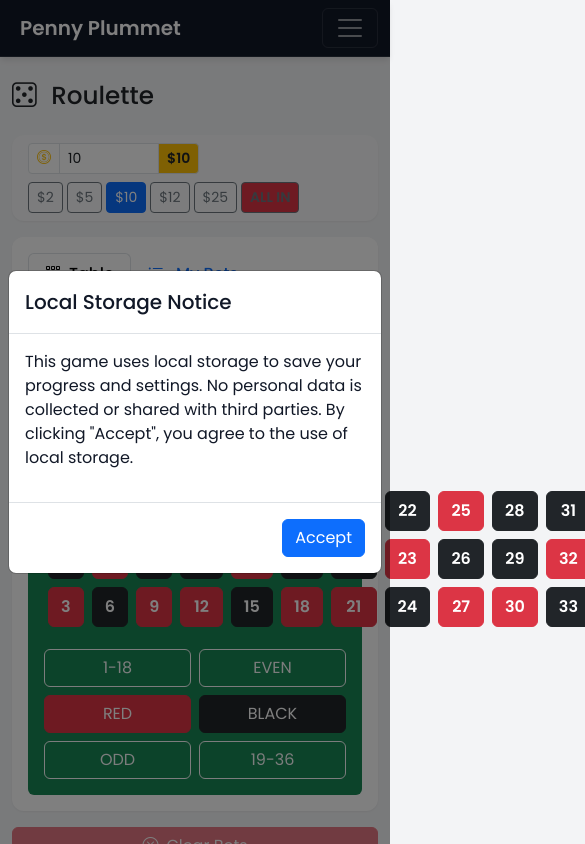
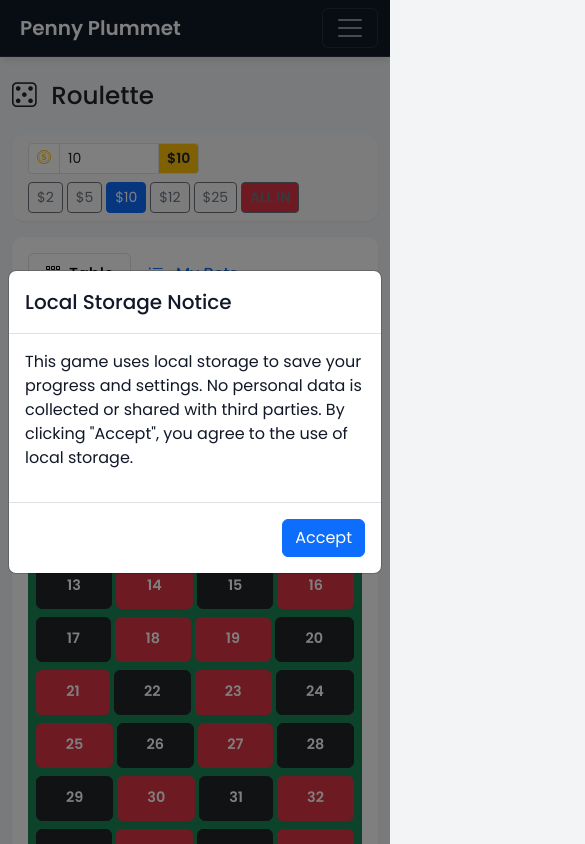
Before and after one commit to benceb2/penny-plummet, a Vue app: page /roulette in a window 390 px wide. Shown: the top 844 px of the page, 585 px wide, since content can reach past the window. Built offline with nearby package versions, Linux system fonts and the light colour scheme.

Commit message:
rolette table mobile enhancements

```diff
--- a/src/views/roulette/RouletteTable.vue
+++ b/src/views/roulette/RouletteTable.vue
@@ -58,6 +58,15 @@ const numberGrid = computed(() => {
   return grid
 })
 
+// Mobile-friendly grid (4 columns x 9 rows)
+const mobileGrid = computed(() => {
+  const grid = []
+  for (let i = 1; i <= 36; i += 4) {
+    grid.push([i, i + 1, i + 2, i + 3].filter(n => n <= 36))
+  }
+  return grid
+})
+
 const outsideBets = {
   dozens: [
     { type: 'dozen' as BetType, label: '1st 12', numbers: Array.from({ length: 12 }, (_, i) => i + 1) },
@@ -76,23 +85,10 @@ const outsideBets = {
 </script>
 
 <template>
-  <div class="bg-success p-3 rounded" style="overflow: visible;">
-    <!-- Zero -->
-    <div class="text-center mb-3" style="padding-top: 10px;">
-      <button
-        :class="`btn btn-success ${getBetAmount(0) > 0 ? 'active position-relative' : ''}`"
-        style="width: 60px; height: 60px; font-size: 1.5rem; font-weight: bold;"
-        @click="onPlaceBet('straight', [0], currentBetAmount)">
-        0
-        <span
-          v-if="getBetAmount(0) > 0"
-          class="position-absolute top-0 start-100 translate-middle badge rounded-pill bg-warning text-dark"
-          style="z-index: 1000;">
-          {{ formatCurrency(getBetAmount(0)) }}
-        </span>
-      </button>
-    </div>
+  <div class="bg-success p-2 p-md-3 rounded" style="overflow: visible;">
 
+    <!-- Desktop Layout -->
+    <div class="d-none d-md-block">
       <!-- Dozens -->
       <div class="row g-2 mb-2" style="padding-top: 10px;">
         <div v-for="bet in outsideBets.dozens" :key="bet.label" class="col-4">
@@ -102,29 +98,44 @@ const outsideBets = {
             {{ bet.label }}
             <span
               v-if="getOutsideBetAmount(bet.numbers) > 0"
-            class="position-absolute top-0 start-100 translate-middle badge rounded-pill bg-warning text-dark"
-            style="z-index: 1000;">
+              class="position-absolute badge rounded-pill bg-warning text-dark bet-badge">
               {{ formatCurrency(getOutsideBetAmount(bet.numbers)) }}
             </span>
           </button>
         </div>
       </div>
 
+      <!-- Numbers with Zero on the side -->
+      <div class="d-flex gap-2">
+        <!-- Zero -->
+        <div class="d-flex align-items-center">
+          <button
+            :class="`btn btn-success ${getBetAmount(0) > 0 ? 'active position-relative' : ''}`"
+            style="width: 50px; height: 120px; font-size: 1.5rem; font-weight: bold; writing-mode: vertical-lr;"
+            @click="onPlaceBet('straight', [0], currentBetAmount)">
+            0
+            <span
+              v-if="getBetAmount(0) > 0"
+              class="position-absolute badge rounded-pill bg-warning text-dark bet-badge">
+              {{ formatCurrency(getBetAmount(0)) }}
+            </span>
+          </button>
+        </div>
+
         <!-- Number Grid -->
-    <div class="mb-2" style="padding-top: 10px;">
-      <table class="table table-borderless mb-0" style="background-color: transparent !important;">
-        <tbody style="background-color: transparent;">
+        <div class="flex-grow-1" style="padding-top: 10px;">
+          <table class="table table-borderless mb-0 roulette-table">
+            <tbody>
               <tr v-for="(row, rowIndex) in numberGrid" :key="rowIndex">
-            <td v-for="num in row" :key="num" class="p-1" style="background-color: transparent; overflow: visible;">
+                <td v-for="num in row" :key="num" class="p-1">
                   <button
                     :class="getNumberButtonClass(num)"
-                style="width: 100%; height: 40px; font-weight: bold; position: relative;"
+                    class="number-btn"
                     @click="onPlaceBet('straight', [num], currentBetAmount)">
                     {{ num }}
                     <span
                       v-if="getBetAmount(num) > 0"
-                  class="position-absolute badge rounded-pill bg-warning text-dark"
-                  style="font-size: 0.65rem; z-index: 1000; top: -8px; right: -8px;">
+                      class="position-absolute badge rounded-pill bg-warning text-dark bet-badge">
                       {{ formatCurrency(getBetAmount(num)) }}
                     </span>
                   </button>
@@ -133,39 +144,146 @@ const outsideBets = {
             </tbody>
           </table>
         </div>
+      </div>
 
       <!-- Even Money Bets -->
-    <div class="row g-2" style="padding-top: 10px;">
-      <div v-for="bet in outsideBets.even_money" :key="bet.label" class="col-6 col-md-2">
+      <div class="row g-2 mt-2" style="padding-top: 10px;">
+        <div v-for="bet in outsideBets.even_money" :key="bet.label" class="col-2">
           <button
             :class="`btn w-100 ${bet.btnClass || 'btn-outline-light'} ${getOutsideBetAmount(bet.numbers) > 0 ? 'active position-relative' : ''}`"
             @click="onPlaceBet(bet.type, bet.numbers, currentBetAmount)">
             {{ bet.label }}
             <span
               v-if="getOutsideBetAmount(bet.numbers) > 0"
-            class="position-absolute top-0 start-100 translate-middle badge rounded-pill bg-warning text-dark"
-            style="z-index: 1000;">
+              class="position-absolute badge rounded-pill bg-warning text-dark bet-badge">
               {{ formatCurrency(getOutsideBetAmount(bet.numbers)) }}
             </span>
           </button>
         </div>
       </div>
     </div>
+
+    <!-- Mobile Layout -->
+    <div class="d-md-none">
+      <!-- Zero and Dozens in one row -->
+      <div class="row g-1 mb-2" style="padding-top: 10px;">
+        <div class="col-3">
+          <button
+            :class="`btn btn-success w-100 ${getBetAmount(0) > 0 ? 'active position-relative' : ''}`"
+            style="height: 50px; font-size: 1.25rem; font-weight: bold;"
+            @click="onPlaceBet('straight', [0], currentBetAmount)">
+            0
+            <span
+              v-if="getBetAmount(0) > 0"
+              class="position-absolute badge rounded-pill bg-warning text-dark bet-badge-sm">
+              {{ formatCurrency(getBetAmount(0)) }}
+            </span>
+          </button>
+        </div>
+        <div v-for="bet in outsideBets.dozens" :key="bet.label" class="col-3">
+          <button
+            :class="`btn btn-outline-light w-100 ${getOutsideBetAmount(bet.numbers) > 0 ? 'active position-relative' : ''}`"
+            style="height: 50px; font-size: 0.75rem;"
+            @click="onPlaceBet(bet.type, bet.numbers, currentBetAmount)">
+            {{ bet.label }}
+            <span
+              v-if="getOutsideBetAmount(bet.numbers) > 0"
+              class="position-absolute badge rounded-pill bg-warning text-dark bet-badge-sm">
+              {{ formatCurrency(getOutsideBetAmount(bet.numbers)) }}
+            </span>
+          </button>
+        </div>
+      </div>
+
+      <!-- Mobile Number Grid (4 columns) -->
+      <div class="mb-2" style="padding-top: 10px;">
+        <div class="row g-1">
+          <div v-for="row in mobileGrid" :key="row[0]" class="col-12 mb-1">
+            <div class="d-flex gap-1">
+              <button
+                v-for="num in row"
+                :key="num"
+                :class="getNumberButtonClass(num)"
+                class="flex-fill mobile-number-btn"
+                @click="onPlaceBet('straight', [num], currentBetAmount)">
+                {{ num }}
+                <span
+                  v-if="getBetAmount(num) > 0"
+                  class="position-absolute badge rounded-pill bg-warning text-dark bet-badge-sm">
+                  {{ formatCurrency(getBetAmount(num)) }}
+                </span>
+              </button>
+            </div>
+          </div>
+        </div>
+      </div>
+
+      <!-- Mobile Even Money Bets (2x3 grid) -->
+      <div class="row g-1" style="padding-top: 10px;">
+        <div v-for="bet in outsideBets.even_money" :key="bet.label" class="col-4">
+          <button
+            :class="`btn w-100 ${bet.btnClass || 'btn-outline-light'} ${getOutsideBetAmount(bet.numbers) > 0 ? 'active position-relative' : ''}`"
+            style="font-size: 0.75rem; padding: 0.5rem 0.25rem;"
+            @click="onPlaceBet(bet.type, bet.numbers, currentBetAmount)">
+            {{ bet.label }}
+            <span
+              v-if="getOutsideBetAmount(bet.numbers) > 0"
+              class="position-absolute badge rounded-pill bg-warning text-dark bet-badge-sm">
+              {{ formatCurrency(getOutsideBetAmount(bet.numbers)) }}
+            </span>
+          </button>
+        </div>
+      </div>
+    </div>
+  </div>
 </template>
 
 <style scoped>
-/* Override Bootstrap table styles to ensure transparent background */
-.table {
-  --bs-table-bg: transparent !important;
+/* Table styles */
+.roulette-table {
   background-color: transparent !important;
 }
 
-.table td {
+.roulette-table td {
   background-color: transparent !important;
   border: none !important;
+  overflow: visible;
 }
 
-/* Ensure badges are visible */
+/* Number button styles */
+.number-btn {
+  width: 100%;
+  height: 40px;
+  font-weight: bold;
+  position: relative;
+  overflow: visible !important;
+}
+
+.mobile-number-btn {
+  height: 45px;
+  font-weight: bold;
+  position: relative;
+  overflow: visible !important;
+  font-size: 0.9rem;
+}
+
+/* Badge styles */
+.bet-badge {
+  font-size: 0.65rem;
+  z-index: 1000;
+  top: -8px;
+  right: -8px;
+}
+
+.bet-badge-sm {
+  font-size: 0.5rem;
+  z-index: 1000;
+  top: -6px;
+  right: -6px;
+  padding: 0.125rem 0.25rem;
+}
+
+/* Ensure overflow is visible */
 .btn {
   overflow: visible !important;
 }
@@ -173,4 +291,11 @@ const outsideBets = {
 .position-relative {
   overflow: visible !important;
 }
+
+/* Mobile optimizations */
+@media (max-width: 767px) {
+  .bg-success {
+    padding: 0.5rem !important;
+  }
+}
 </style>
```
Lines whose indentation alone changed are shown as unchanged.
